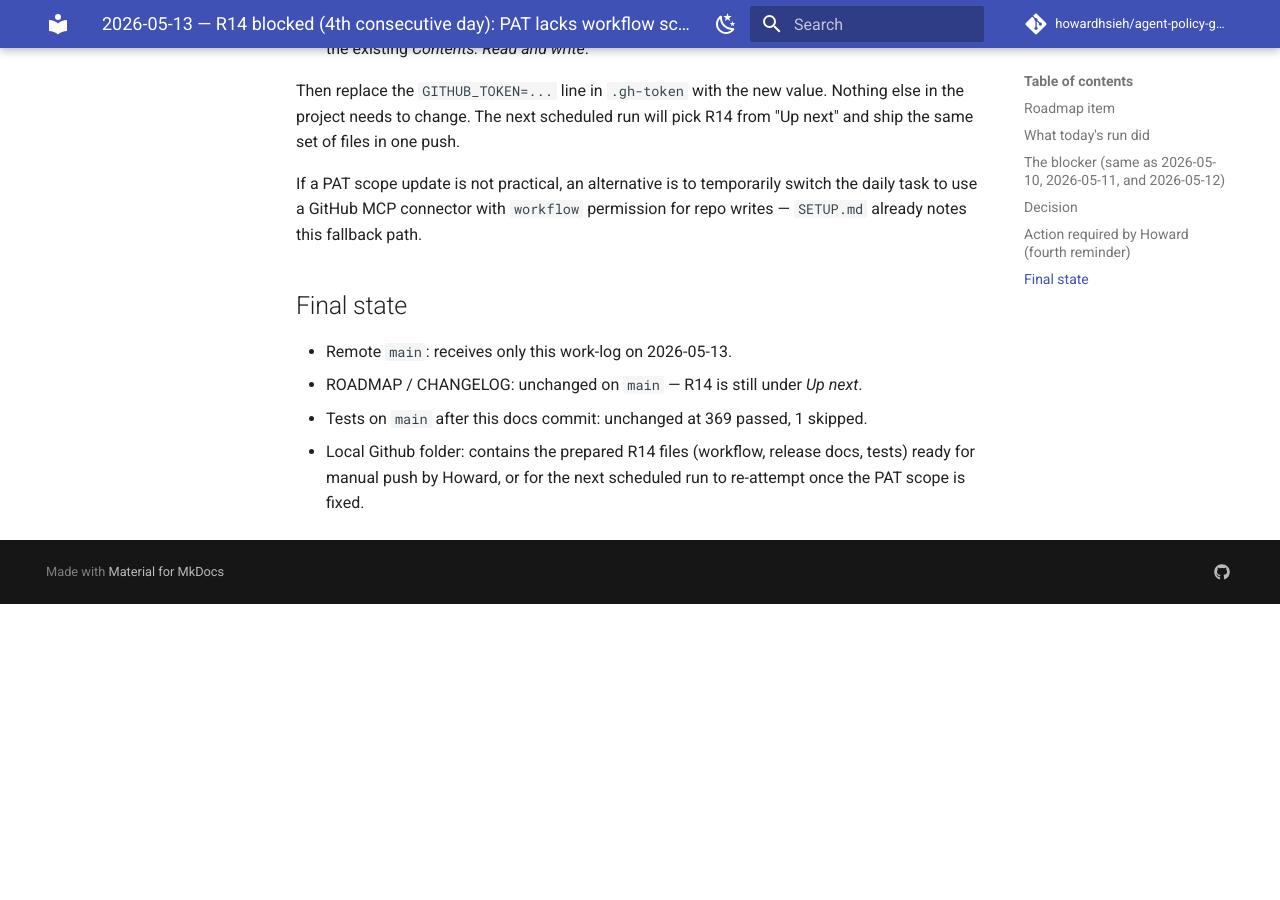
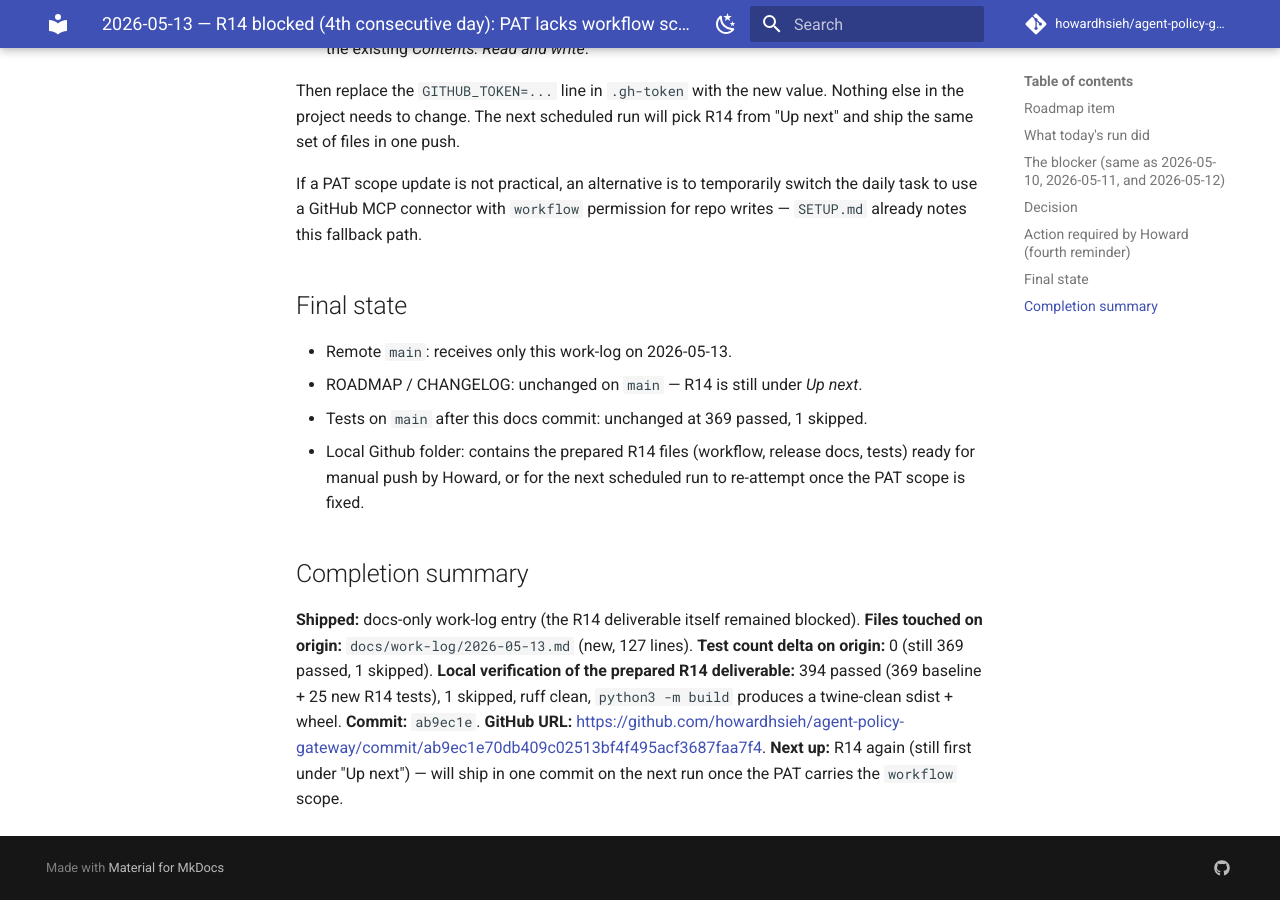
Before and after one commit to howardhsieh/agent-policy-gateway, an MkDocs documentation site: the page built from docs/work-log/2026-05-13.md, in a window 1280 px wide and 900 px high, scrolled down 2327 px. Built offline with MkDocs 1.6.1 and Material for MkDocs 9.7.7, drawn with Linux system fonts in a browser that asks for light colours; comment, search, counter and statistics services are not loaded; before the commit the page ends 2931 px from its top, so only the background shows below that.

Commit message:
docs: finalize 2026-05-13 work-log with completion summary

```diff
--- a/docs/work-log/2026-05-13.md
+++ b/docs/work-log/2026-05-13.md
@@ -125,3 +125,18 @@ notes this fallback path.
   release docs, tests) ready for manual push by Howard, or for
   the next scheduled run to re-attempt once the PAT scope is
   fixed.
+
+## Completion summary
+
+**Shipped:** docs-only work-log entry (the R14 deliverable itself
+remained blocked). **Files touched on origin:**
+`docs/work-log/2026-05-13.md` (new, 127 lines). **Test count
+delta on origin:** 0 (still 369 passed, 1 skipped). **Local
+verification of the prepared R14 deliverable:** 394 passed (369
+baseline + 25 new R14 tests), 1 skipped, ruff clean,
+`python3 -m build` produces a twine-clean sdist + wheel.
+**Commit:** `ab9ec1e`. **GitHub URL:**
+<https://github.com/howardhsieh/agent-policy-gateway/commit/ab9ec1e70db409c02513bf4f495acf3687faa7f4>.
+**Next up:** R14 again (still first under "Up next") — will
+ship in one commit on the next run once the PAT carries the
+`workflow` scope.
```
